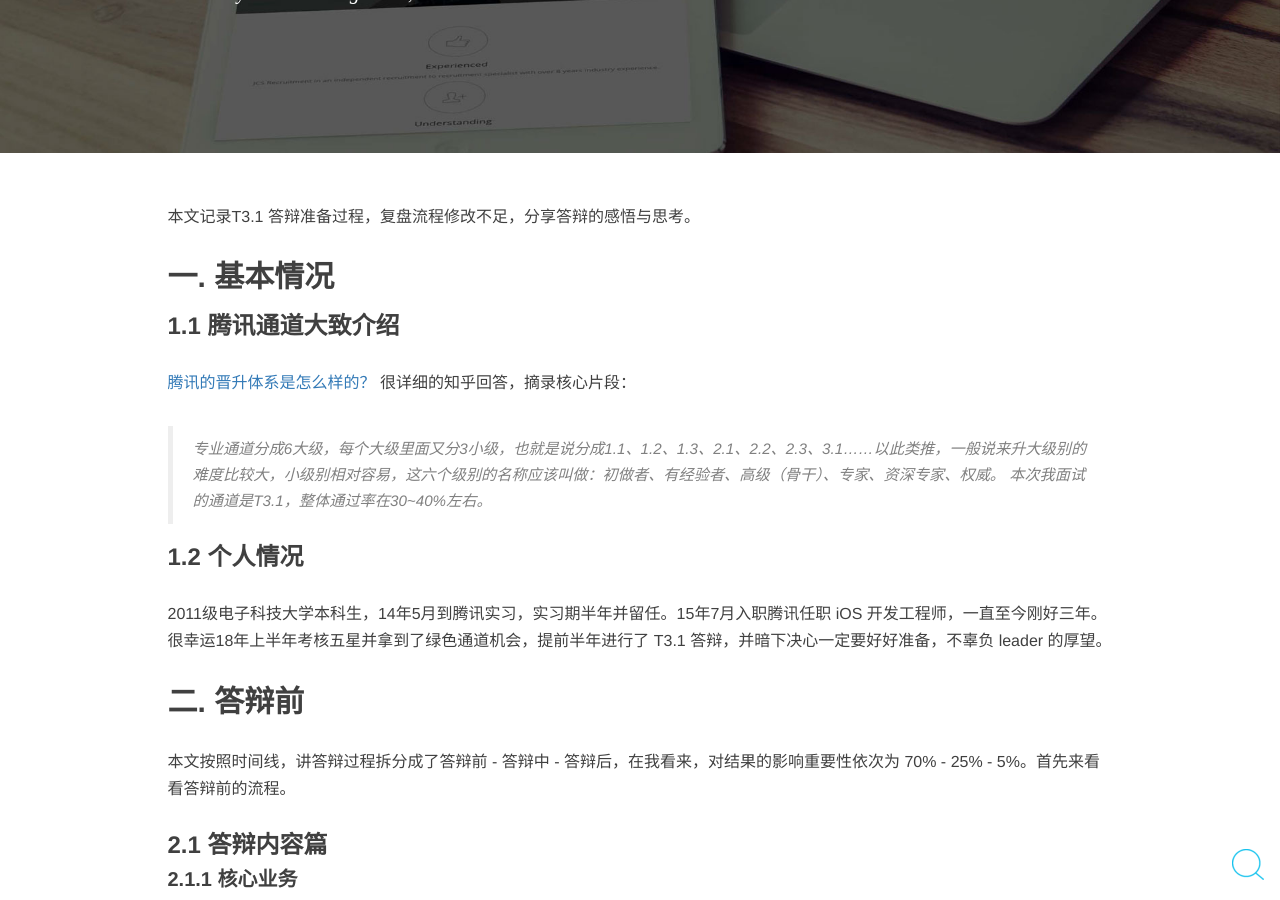
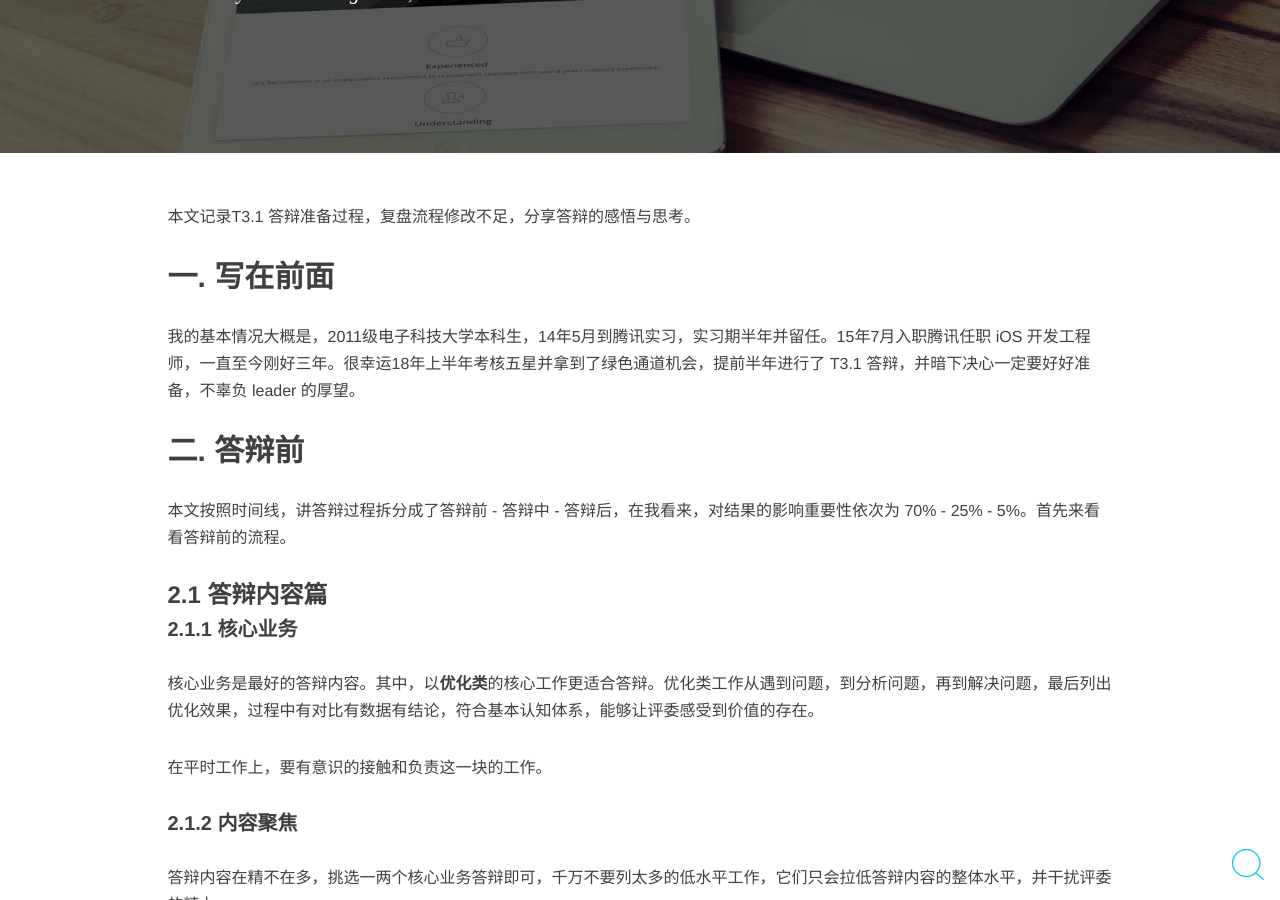
Before and after one commit to huteng/huteng.github.io, a Jekyll site: the page built from _posts/2018-08-30-复盘T3.1晋级答辩.markdown, in a window 1280 px wide and 900 px high, scrolled down 304 px. Built offline with Jekyll 4.4.1, drawn with Linux system fonts in a browser that asks for light colours; nearby versions of some CDN libraries; comment, search, counter and statistics services are not loaded.

Commit message:
FIX: 修订一下细节

```diff
--- a/_posts/2018-08-30-复盘T3.1晋级答辩.markdown
+++ b/_posts/2018-08-30-复盘T3.1晋级答辩.markdown
@@ -7,18 +7,9 @@ tags: [总结]
 
 本文记录T3.1 答辩准备过程，复盘流程修改不足，分享答辩的感悟与思考。
 
-## 一. 基本情况
+## 一. 写在前面
 
-### 1.1 腾讯通道大致介绍
-[腾讯的晋升体系是怎么样的？](https://www.zhihu.com/question/20295934)
-很详细的知乎回答，摘录核心片段：
-
-> 专业通道分成6大级，每个大级里面又分3小级，也就是说分成1.1、1.2、1.3、2.1、2.2、2.3、3.1……以此类推，一般说来升大级别的难度比较大，小级别相对容易，这六个级别的名称应该叫做：初做者、有经验者、高级（骨干）、专家、资深专家、权威。
-本次我面试的通道是T3.1，整体通过率在30~40%左右。
-
-### 1.2 个人情况
-
-2011级电子科技大学本科生，14年5月到腾讯实习，实习期半年并留任。15年7月入职腾讯任职 iOS 开发工程师，一直至今刚好三年。很幸运18年上半年考核五星并拿到了绿色通道机会，提前半年进行了 T3.1 答辩，并暗下决心一定要好好准备，不辜负 leader 的厚望。
+我的基本情况大概是，2011级电子科技大学本科生，14年5月到腾讯实习，实习期半年并留任。15年7月入职腾讯任职 iOS 开发工程师，一直至今刚好三年。很幸运18年上半年考核五星并拿到了绿色通道机会，提前半年进行了 T3.1 答辩，并暗下决心一定要好好准备，不辜负 leader 的厚望。
 
 ## 二. 答辩前
 
```
